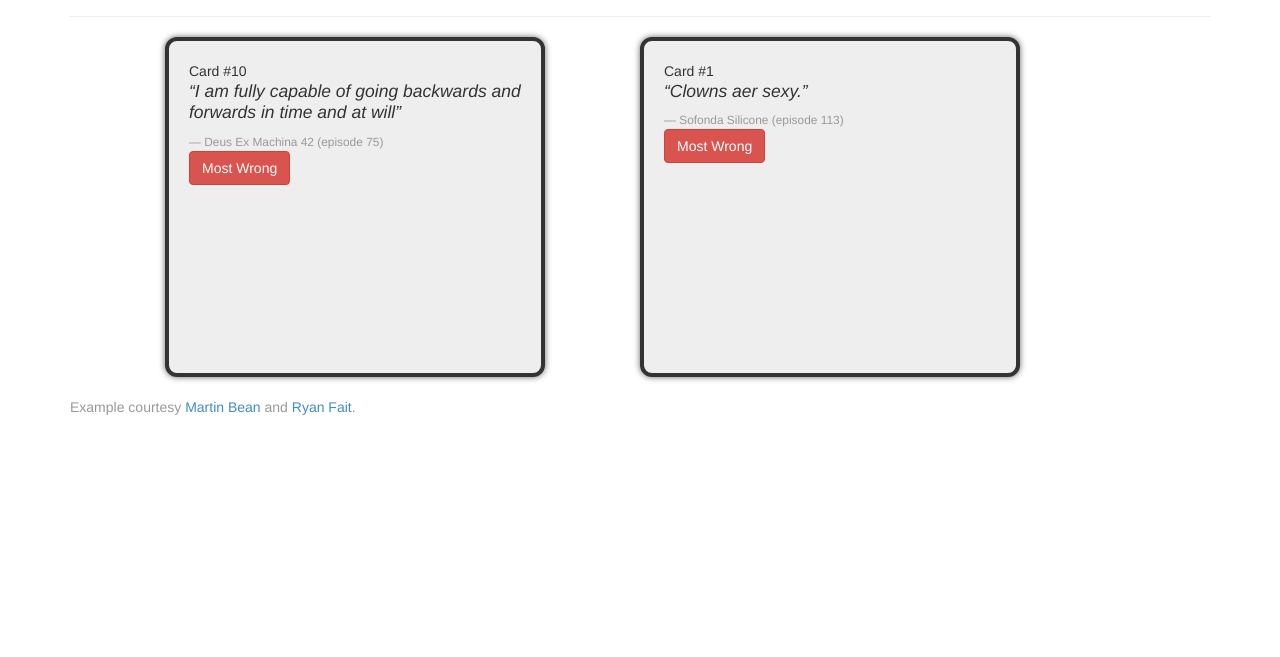
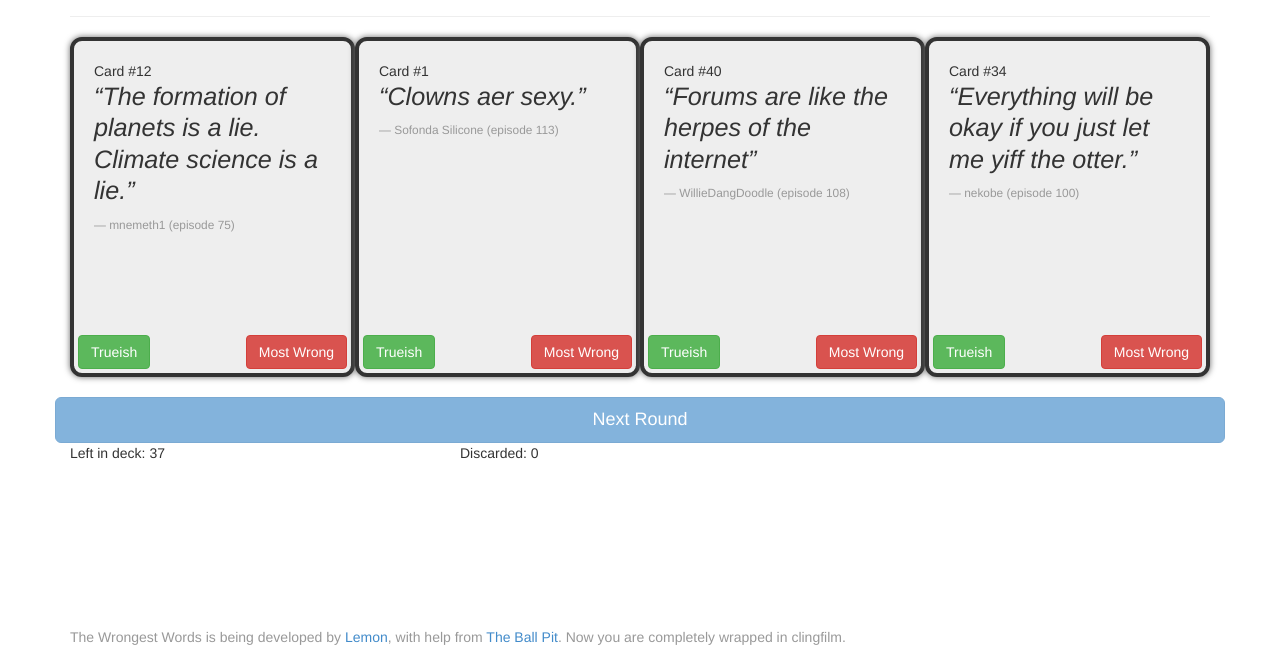
Before and after one commit to slyons/wrongest, a plain HTML site: page index.html in a window 1280 px wide. Shown: the part 143-800 px from the top of the page. Drawn offline with Linux system fonts and the light colour scheme.

Commit message:
Sleepytime.

```diff
--- a/css/wrong.css
+++ b/css/wrong.css
@@ -1,9 +1,22 @@
-#wrap > .container { padding-top:60px; }
+#wrap > .container { padding-top:60px; padding-bottom:30px; }
+
+
+/** Mixins **/
+.floatRight { float: right; margin-left:4px; }
 
 
 /** Card Styley **/
-.card { background-color:#eee; border:4px solid #333; border-radius:12px; box-shadow:0 0 6px #666; min-height:340px; padding:20px }
-.card > span { display:block; }
-.card > p { font-style:italic; }
-    .card > p:before { content:"“"; }
-    .card > p:after { content:"”"; }
+.card { background-color:#eee; border:4px solid #333; border-radius:12px; box-shadow:0 0 6px #666; min-height:340px; padding:20px; position:
+relative; }
+    .card > span { display:block; }
+    .card > p { font-style:italic; font-size:180%; }
+        .card > p:before { content:"“"; }
+        .card > p:after { content:"”"; }
+        .card .btn { position:absolute; bottom:4px;  }
+            .card .btn.wrong { right:4px; }
+            .card .btn.right { left:4px; }
+    .card.marked { opacity:0.8; }
+    .card.marked.wrong { background-color:#d59896; }
+    .card.marked.right { background-color:#84cd84; }
+
+footer { position:fixed; bottom:0; left:0; right:0; }
--- a/index.html
+++ b/index.html
@@ -63,29 +63,59 @@
 
                 <div class="row">
                     <div class="col-xs-12">
-                        <blockquote class="col-xs-4 col-xs-offset-1 wrong card" id="Hand1">
+                        <blockquote class="col-xs-3 wrong card" id="Hand1">
                             <span>Card #<span class="series">0</span></span>
                             <p class="quote">I am a playing card</p>
                             <small><span class="author">Vladomir Fakename</span> (episode <cite>000</cite>)</small>
+                            <button class="btn btn-success right">Trueish</button>
                             <button class="btn btn-danger wrong">Most Wrong</button>
                         </blockquote>
-                        <blockquote class="col-xs-4 col-xs-offset-1 wrong card" id="Hand2">
+                        <blockquote class="col-xs-3 wrong card" id="Hand2">
                             <span>Card #<span class="series">0</span></span>
                             <p class="quote">I am a playing card</p>
                             <small><span class="author">Vladomir Fakename</span> (episode <cite>000</cite>)</small>
+                            <button class="btn btn-success right">Trueish</button>
                             <button class="btn btn-danger wrong">Most Wrong</button>
                         </blockquote>
+                        <blockquote class="col-xs-3 wrong card" id="Hand3">
+                            <span>Card #<span class="series">0</span></span>
+                            <p class="quote">I am a playing card</p>
+                            <small><span class="author">Vladomir Fakename</span> (episode <cite>000</cite>)</small>
+                            <button class="btn btn-success right">Trueish</button>
+                            <button class="btn btn-danger wrong">Most Wrong</button>
+                        </blockquote>
+                        <blockquote class="col-xs-3 wrong card" id="Hand4">
+                            <span>Card #<span class="series">0</span></span>
+                            <p class="quote">I am a playing card</p>
+                            <small><span class="author">Vladomir Fakename</span> (episode <cite>000</cite>)</small>
+                            <button class="btn btn-success right">Trueish</button>
+                            <button class="btn btn-danger wrong">Most Wrong</button>
+                        </blockquote>
+                    </div>
+                </div>
+
+                <div class="row">
+                    <button class="btn-lg btn-block btn btn-primary" disabled="disabled" id="NextRound">Next Round</button>
+                </div>
+
+                <div class="row">
+                    <div class="col-xs-4 indeck">
+                        Left in deck: <span class="count">0</span>
+                    </div>
+
+                    <div class="col-xs-4 discarded">
+                        Discarded: <span class="count">0</span>
                     </div>
                 </div>
 
             </div>
         </div>
 
-        <div id="footer">
+        <footer>
             <div class="container">
-                <p class="text-muted credit">Example courtesy <a href="http://martinbean.co.uk">Martin Bean</a> and <a href="http://ryanfait.com/sticky-footer/">Ryan Fait</a>.</p>
+                <p class="text-muted credit">The Wrongest Words is being developed by <a href="https://twitter.com/AhoyLemon">Lemon</a>, with help from <a href="http:://ballp.it">The Ball Pit</a>. Now you are completely wrapped in clingfilm.</p>
             </div>
-        </div>
+        </footer>
 
 
         <!-- Bootstrap core JavaScript
--- a/js/things.js
+++ b/js/things.js
@@ -4,9 +4,27 @@ $(function() {
         this.quote=quote;
         this.author=author;
         this.episode=episode;
+        this.inplay=false;
         this.played=false;
         this.discarded=false;
+        this.rightcount=0;
+        this.wrongcount=0;
     }
+
+    function player(number,name) {
+        this.number=number;
+        this.name=name;
+        this.score=0;
+        votedwrong=false;
+        votedright=false;
+    }
+    var Player1=new player(1,"Jeremy Fernandez");
+    var Player2=new player(2,"VARZENDEH!!!");
+    var Player3=new player(3,"Humid Researcher");
+    var Player4=new player(4,"Hate Is Man");
+
+    myPlayer = Player2;
+
     var Card1=new card(1,"Clowns aer sexy.", "Sofonda Silicone", 113);
     var Card2=new card(2,"Not being turned on by bugs is unnatural", "Bugger", 95);
     var Card3=new card(3,"Liverpool fc is the best football team ever","lukepa",90);
@@ -21,8 +39,7 @@ $(function() {
     var Card12=new card(12,"The formation of planets is a lie. Climate science is a lie.","mnemeth1",75);
     var Card13=new card(13, "Two-Dimoensional love is controversial, yet not psychologically, philosophically or biologically wrong","anonymous",74);
     var Card14=new card(14,"Interpreters say there is no difference between night dreams and daytime dreams except about elephant.","Varzandeh",73);
-    var Card14=new card(15,"[Dolphins] know how to access multiple dimensions. This means they are simultaneously experiencing life in the ocean and life in an ontological world of multi-level subtle realities.","Joan Ocean",65);
-    var Card15=new card(15,"It is illegal to hide your face in public and this is why people do not like the KKK","professorbolin",64);
+    var Card14=new card(15,"[Dolphins] know how to access multiple dimensions.","Joan Ocean",65);
     var Card16=new card(16,"It is legal to post nude photos of someone without their consent","unattributed",64);
     var Card17=new card(17,"Laura Ingalls Wilder is God.","John Charles Wilson",30);
     var Card18=new card(18,"Disney’s Roadside Romeo has opened in India and it’s a huge hit. Let me repeat that: It’s a HUGE HIT.","Amid Amidi",36);
@@ -44,36 +61,87 @@ $(function() {
     var Card34=new card(34,"Everything will be okay if you just let me yiff the otter.","nekobe",100);
     var Card35=new card(35,"Light is the most basic corrosive we know","theRhenn",35);
     var Card36=new card(36,"Pour vegetable oil and flour into a baking dish and microwave at 70% power for 6 minutes. This will create a white roux","flatscat",26);
+    var Card37=new card(37,"There is a way you can be a wizard in reality.","wikihow",44);
+    var Card38=new card(38,"Most people are not intellectual enough to understand Family Guy, making it superior.",90);
+    var Card39=new card(39,"The smell of fresh pee isn't nasty and the residual dry smell is like a perfume.","Humidresearcher",52);
+    var Card40=new card(40,"Forums are like the herpes of the internet","WillieDangDoodle",108);
+    var Card41=new card(41,"There is no such thing as a “best” when it comes to sports or sports teams. It would take away the ability of people to have opinions.","Bangbangcoconut",90);
+
+    var deckcount = 41;
+    var discardcount = 0;
 
     //**********************//
     function DrawCard(players) {
         for (var i=1;i<(players+1);i++){
-            var num = Math.floor((Math.random()*34)+1);
+            var num = Math.floor((Math.random()*41)+1);
             randomcard = eval('Card'+num);
-            if (randomcard.played == true || randomcard.discarded ==true) {
-                DrawCard(1);
+            drawncard = "Card"+randomcard.number;
+            if (randomcard.inplay === true || randomcard.discarded === true) {
+                DrawCard(i--);
             } else {
-                $('#Hand'+i).attr('data-deck',randomcard.number.toString());
+                $('#Hand'+i).attr('data-deck',drawncard);
                 //alert();
                 $('#Hand'+i).children('span').children('.series').text(randomcard.number);
                 $('#Hand'+i).children('.quote').text(randomcard.quote);
                 $('#Hand'+i).children('small').children('.author').text(randomcard.author);
                 $('#Hand'+i).children('small').children('cite').text(randomcard.episode);
-                randomcard.played=true;
+                randomcard.inplay=true;
+                deckcount--
             }
+        }
+        $('.indeck .count').text(deckcount);
+        $('.discarded .count').text(discardcount);
+    }
+
+    function nextRoundCheck() {
+        if (myPlayer.votedright===true && myPlayer.votedwrong===true) {
+            $('#NextRound').removeAttr('disabled');
         }
     }
 
-    $('.card .wrong').click(function() {
-        markcard = eval('Card'+$(this).parent().attr('data-deck'))
+    function newRound(players) {
+        DrawCard(4);
+        $('.card').removeClass('marked right wrong');
+        $('.card button').show();
+    }
+
+
+    $('.card button.wrong').click(function() {
+        markcard = eval($(this).parent().attr('data-deck'));
+        markcard.wrongcount++
+        $(this).parent('.card').addClass('marked wrong');
+        $(this).parent('.card').children('button').hide();
+        $('.card button.wrong').hide();
+        myPlayer.votedwrong = true;
+        nextRoundCheck();
+
+
+        //This needs to be more complex. Here's the simplified version....
+        markcard.played=true;
         markcard.discarded=false;
+        markcard.inplay=false;
+        deckcount++
     });
-     $('.card .unwrong').click(function() {
-        markcard = eval('Card'+$(this).parent().attr('data-deck'))
+    $('.card button.right').click(function() {
+        markcard = eval($(this).parent().attr('data-deck'));
+        markcard.rightcount++
+        $(this).parent('.card').addClass('marked right');
+        $(this).parent('.card').children('button').hide();
+        $('.card button.right').hide();
+        myPlayer.votedright=true;
+        nextRoundCheck();
+
+        //This needs to be more complex. Here's the simplified version....
+        markcard.played=true;
         markcard.discarded=true;
+        markcard.inplay=false;
+        discardcount++
     });
 
-    DrawCard(2);
+    $('#NextRound').click(function() {
+       newRound();
+    });
 
 
+    DrawCard(4);
 });
```
